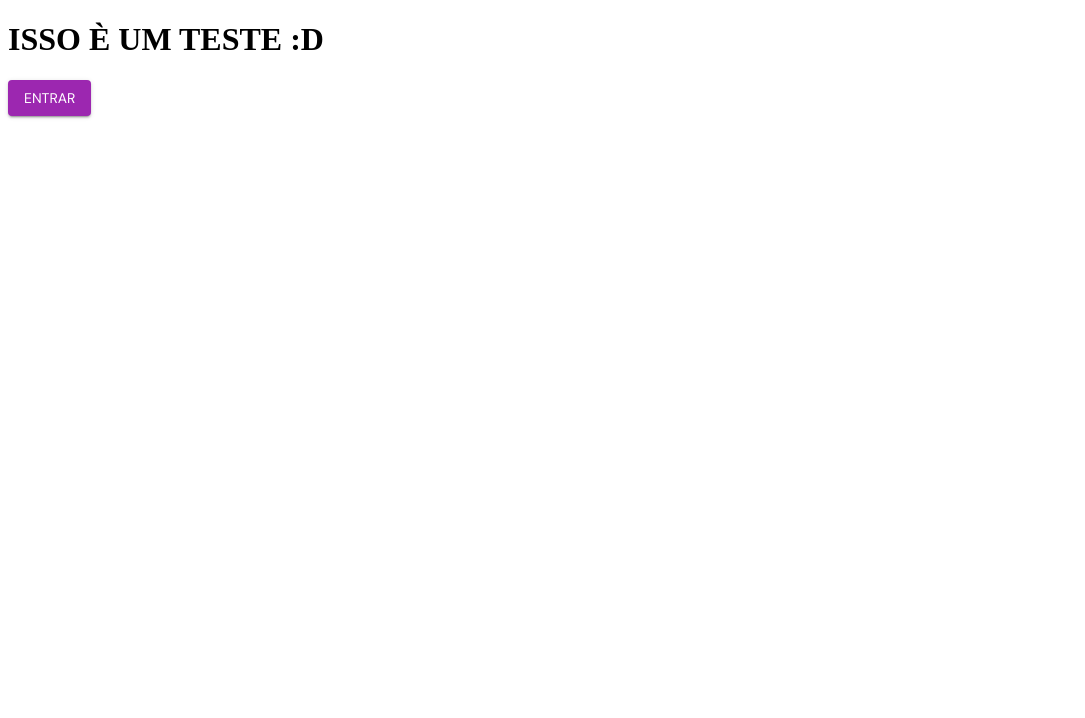
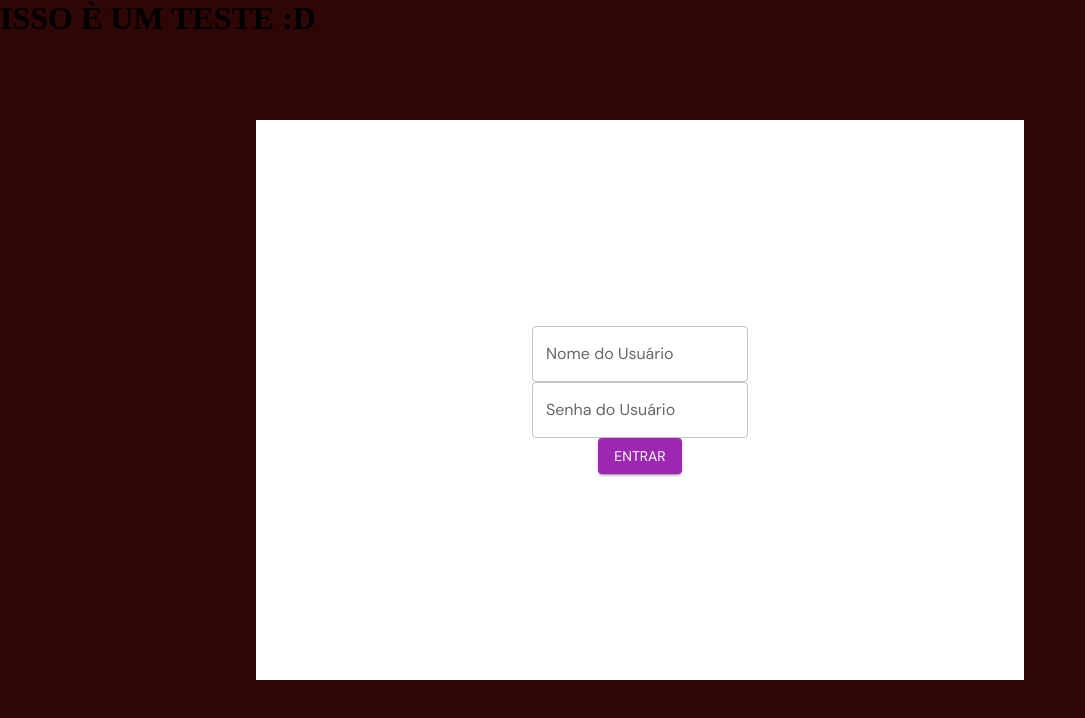
Before and after one commit to Lucaspaixao-code/PizzaGege, a React (Vite) app: page /login in a window 1280 px wide. Shown: the top 718 px of the page, without its empty margins (0-1085 px from the left). Built offline with nearby package versions, Linux system fonts and the light colour scheme.

Commit message:
iniciando estrutura da tela de login

```diff
--- /dev/null
+++ b/src/pages/Login/index.css
@@ -0,0 +1,29 @@
+*{
+  margin: 0px;
+  padding: 0px;
+  box-sizing: border-box;
+}
+
+body {
+  background-color: #2F0606;
+}
+
+#login-form{
+  height: 70vh;
+  width: 60vw;
+  position: absolute;
+  border: 1px solid white;
+  background-color: white;
+  transform:translate(-50%, -50%);
+  top: 50%;
+  left:50%;
+  display: flex;
+  justify-content: center;
+  align-items: center;
+  flex-direction: column;
+}
+
+.login-element{
+  padding: 30px;
+  margin: 10px;
+}
--- a/src/pages/Login/index.tsx
+++ b/src/pages/Login/index.tsx
@@ -1,8 +1,13 @@
-import { Button } from "@mui/material";
+import React, { useState } from 'react';
+import { Button, TextField } from "@mui/material";
 import useAuth from "../../router/validations/Auth/hook/useAuth";
 import { useNavigate } from "react-router-dom";
+import './index.css'
 
 export default function Login(){
+    const [username, setUsername] = useState('');
+    const [password, setPassword] = useState('');
+
     const {handleLogin} = useAuth()
     const navigate = useNavigate()
     function handleLoginInButton(){
@@ -11,6 +16,27 @@ export default function Login(){
     }
     return <>
     <h1>ISSO È UM TESTE :D</h1>
-    <Button color="secondary" variant="contained" onClick={()=> handleLoginInButton()} >Entrar</Button>
+    <form id="login-form">
+        <TextField
+            className='login-element'
+            type='text'
+            id="usernameId"
+            label="Nome do Usuário"
+            value={username}
+            onChange={(event) => {setUsername(event.target.value)}}
+        />
+        <TextField
+            className='login-element'
+            type='text'
+            id="passwordId"
+            label="Senha do Usuário"
+            value={password}
+            onChange={(event) => {setPassword(event.target.value)}}
+        />
+        <Button color="secondary"
+        className='login-element' variant="contained" onClick={()=> handleLoginInButton()} >Entrar</Button>
+
+    </form>
+
     </>
 }
```
